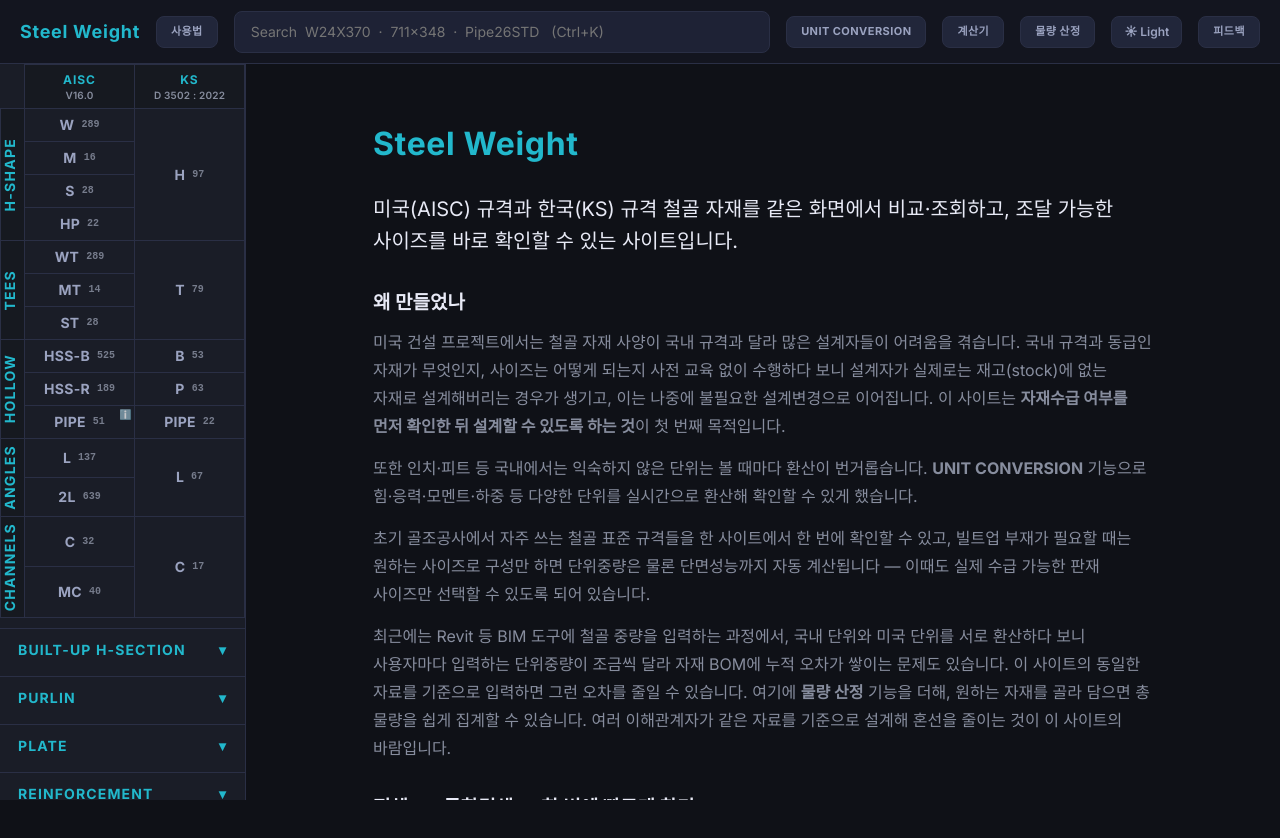
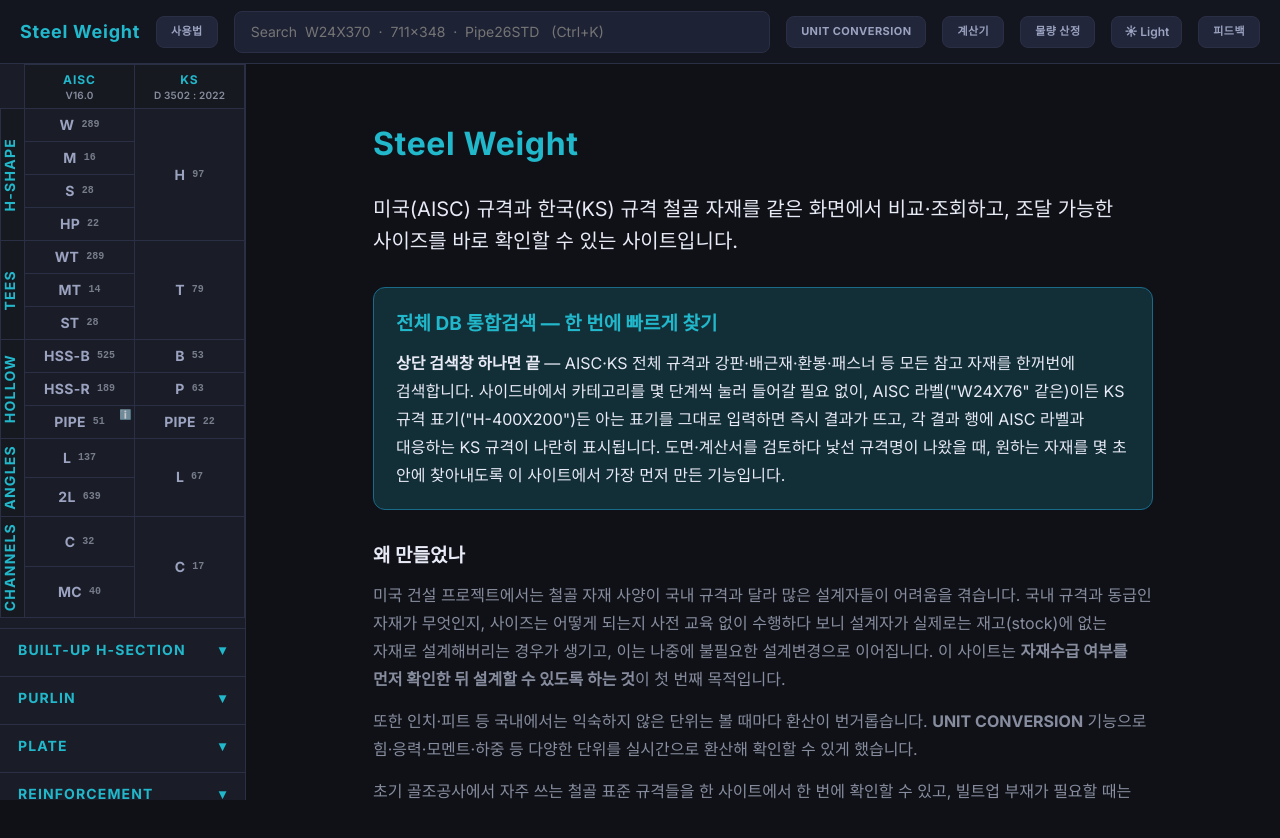
Before and after one commit to shinho76/section_database, a React (Vite) app: page / in a window 1280 px wide. Shown: the top 838 px of the page. Built offline with nearby package versions, Linux system fonts and the light colour scheme.

Commit message:
Move integrated search to top of home page as a highlighted card
Moves it above "왜 만들었나" and gives it an accent-bordered callout
style so it's the first thing a visitor's eye lands on, not just
another paragraph in the middle of the page.

```diff
--- a/src/components/HomeView.jsx
+++ b/src/components/HomeView.jsx
@@ -16,6 +16,18 @@
         미국(AISC) 규격과 한국(KS) 규격 철골 자재를 같은 화면에서 비교·조회하고,
         조달 가능한 사이즈를 바로 확인할 수 있는 사이트입니다.
       </p>
+
+      <section className="home-section home-highlight">
+        <h2>전체 DB 통합검색 — 한 번에 빠르게 찾기</h2>
+        <p>
+          <b>상단 검색창 하나면 끝</b> — AISC·KS 전체 규격과 강판·배근재·환봉·패스너 등 모든 참고
+          자재를 한꺼번에 검색합니다. 사이드바에서 카테고리를 몇 단계씩 눌러 들어갈 필요 없이,
+          AISC 라벨("W24X76" 같은)이든 KS 규격 표기("H-400X200")든 아는 표기를 그대로 입력하면
+          즉시 결과가 뜨고, 각 결과 행에 AISC 라벨과 대응하는 KS 규격이 나란히 표시됩니다.
+          도면·계산서를 검토하다 낯선 규격명이 나왔을 때, 원하는 자재를 몇 초 안에 찾아내도록
+          이 사이트에서 가장 먼저 만든 기능입니다.
+        </p>
+      </section>
 
       <section className="home-section">
         <h2>왜 만들었나</h2>
@@ -43,17 +55,6 @@
           있습니다. 여기에 <b>물량 산정</b> 기능을 더해, 원하는 자재를 골라 담으면 총 물량을 쉽게
           집계할 수 있습니다. 여러 이해관계자가 같은 자료를 기준으로 설계해 혼선을 줄이는 것이
           이 사이트의 바람입니다.
-        </p>
-      </section>
-
-      <section className="home-section">
-        <h2>전체 DB 통합검색 — 한 번에 빠르게 찾기</h2>
-        <p>
-          상단 검색창 하나로 <b>AISC·KS 전체 규격과 모든 참고 자재(강판·배근재·환봉·패스너 등)를
-          동시에</b> 검색합니다. 사이드바에서 카테고리를 일일이 눌러 들어갈 필요 없이, AISC 라벨
-          ("W24X76" 같은)이든 KS 규격 표기("H-400X200")든 아는 표기 그대로 입력하면 즉시 결과가
-          뜨고, 각 결과 행에 AISC 라벨과 대응하는 KS 규격이 나란히 표시됩니다. 도면·계산서를
-          검토하다 낯선 규격명이 나왔을 때, 원하는 자재를 몇 초 안에 찾아내는 데 초점을 맞췄습니다.
         </p>
       </section>
 
--- a/src/styles/tokens.css
+++ b/src/styles/tokens.css
@@ -417,6 +417,10 @@
 .home-section p{margin:0;font-size:16px;line-height:1.75;color:var(--tx-muted)}
 .home-quicklinks{display:flex;flex-wrap:wrap;gap:10px}
 .home-guide-btn{align-self:flex-start}
+.home-highlight{padding:20px 22px;border-radius:var(--r-lg);
+  background:var(--ac-glow);border:1px solid var(--bd-accent)}
+.home-highlight h2{color:var(--ac-main)}
+.home-highlight p{color:var(--tx-primary)}
 @media (max-width:600px){
   .home-view h1{font-size:26px}
   .home-lede{font-size:18px}
```
